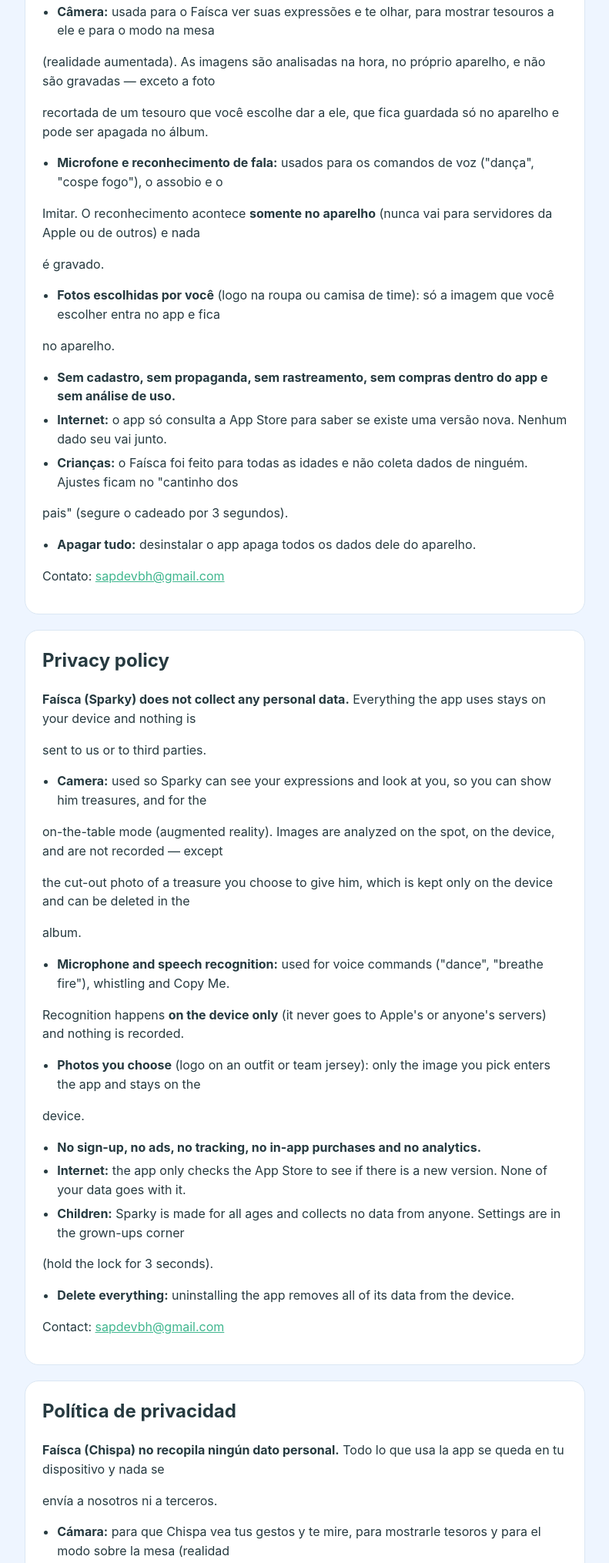
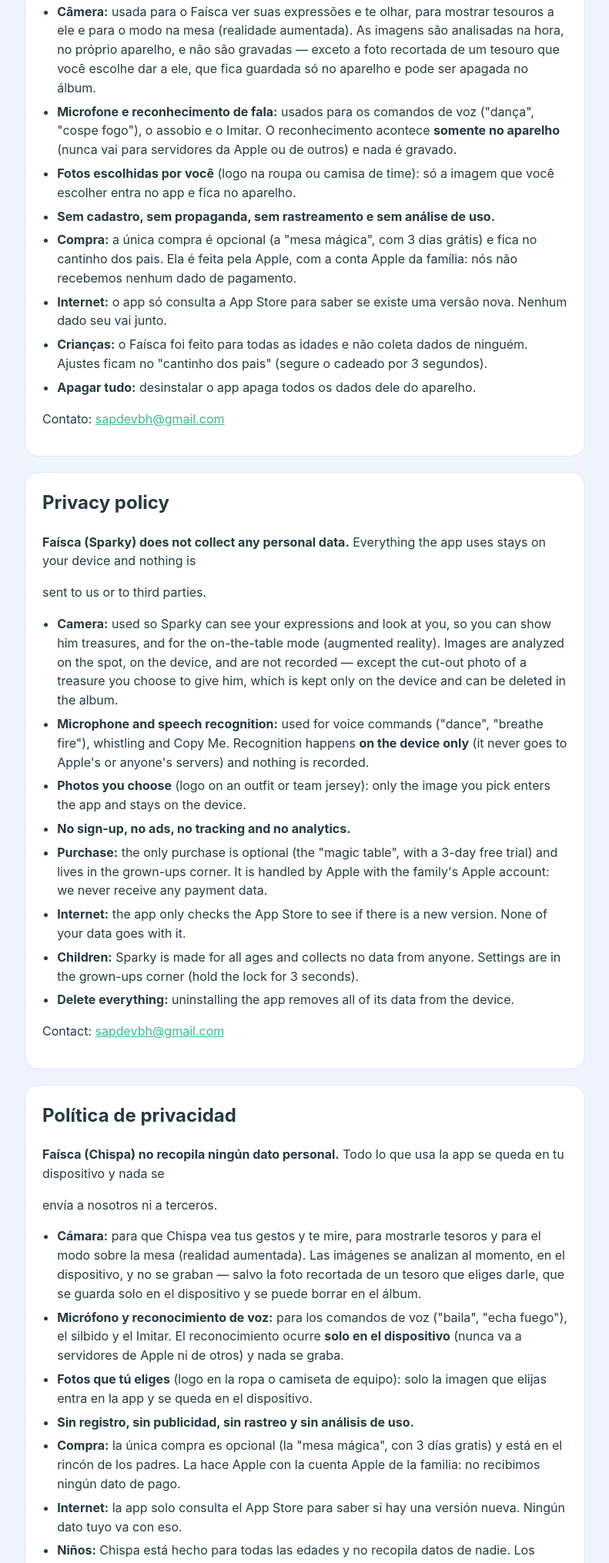
Before and after one commit to esoliveira/faisca-app, a plain HTML site: page privacidade.html in a window 1280 px wide. Shown: the part 383-2413 px from the top of the page at 77% size, without its empty margins (244-1035 px from the left). Drawn offline with Linux system fonts and the light colour scheme.

Commit message:
Site: compra opcional da mesa mágica na privacidade e no suporte
Co-Authored-By: Claude Opus 5.5 <noreply@anthropic.com>

```diff
--- a/privacidade.html
+++ b/privacidade.html
@@ -13,26 +13,13 @@
 <p><strong>O Faísca não coleta nenhum dado pessoal.</strong> Tudo o que o app usa fica só no seu aparelho e nada é enviado para nós</p>
 <p>nem para terceiros.</p>
 <ul>
-<li><strong>Câmera:</strong> usada para o Faísca ver suas expressões e te olhar, para mostrar tesouros a ele e para o modo na mesa</li>
-</ul>
-<p>  (realidade aumentada). As imagens são analisadas na hora, no próprio aparelho, e não são gravadas — exceto a foto</p>
-<p>  recortada de um tesouro que você escolhe dar a ele, que fica guardada só no aparelho e pode ser apagada no álbum.</p>
-<ul>
-<li><strong>Microfone e reconhecimento de fala:</strong> usados para os comandos de voz (&quot;dança&quot;, &quot;cospe fogo&quot;), o assobio e o</li>
-</ul>
-<p>  Imitar. O reconhecimento acontece <strong>somente no aparelho</strong> (nunca vai para servidores da Apple ou de outros) e nada</p>
-<p>  é gravado.</p>
-<ul>
-<li><strong>Fotos escolhidas por você</strong> (logo na roupa ou camisa de time): só a imagem que você escolher entra no app e fica</li>
-</ul>
-<p>  no aparelho.</p>
-<ul>
-<li><strong>Sem cadastro, sem propaganda, sem rastreamento, sem compras dentro do app e sem análise de uso.</strong></li>
+<li><strong>Câmera:</strong> usada para o Faísca ver suas expressões e te olhar, para mostrar tesouros a ele e para o modo na mesa (realidade aumentada). As imagens são analisadas na hora, no próprio aparelho, e não são gravadas — exceto a foto recortada de um tesouro que você escolhe dar a ele, que fica guardada só no aparelho e pode ser apagada no álbum.</li>
+<li><strong>Microfone e reconhecimento de fala:</strong> usados para os comandos de voz (&quot;dança&quot;, &quot;cospe fogo&quot;), o assobio e o Imitar. O reconhecimento acontece <strong>somente no aparelho</strong> (nunca vai para servidores da Apple ou de outros) e nada é gravado.</li>
+<li><strong>Fotos escolhidas por você</strong> (logo na roupa ou camisa de time): só a imagem que você escolher entra no app e fica no aparelho.</li>
+<li><strong>Sem cadastro, sem propaganda, sem rastreamento e sem análise de uso.</strong></li>
+<li><strong>Compra:</strong> a única compra é opcional (a &quot;mesa mágica&quot;, com 3 dias grátis) e fica no cantinho dos pais. Ela é feita pela Apple, com a conta Apple da família: nós não recebemos nenhum dado de pagamento.</li>
 <li><strong>Internet:</strong> o app só consulta a App Store para saber se existe uma versão nova. Nenhum dado seu vai junto.</li>
-<li><strong>Crianças:</strong> o Faísca foi feito para todas as idades e não coleta dados de ninguém. Ajustes ficam no &quot;cantinho dos</li>
-</ul>
-<p>  pais&quot; (segure o cadeado por 3 segundos).</p>
-<ul>
+<li><strong>Crianças:</strong> o Faísca foi feito para todas as idades e não coleta dados de ninguém. Ajustes ficam no &quot;cantinho dos pais&quot; (segure o cadeado por 3 segundos).</li>
 <li><strong>Apagar tudo:</strong> desinstalar o app apaga todos os dados dele do aparelho.</li>
 </ul>
 <p>Contato: <a href="mailto:sapdevbh@gmail.com">sapdevbh@gmail.com</a></p>
@@ -42,26 +29,13 @@
 <p><strong>Faísca (Sparky) does not collect any personal data.</strong> Everything the app uses stays on your device and nothing is</p>
 <p>sent to us or to third parties.</p>
 <ul>
-<li><strong>Camera:</strong> used so Sparky can see your expressions and look at you, so you can show him treasures, and for the</li>
-</ul>
-<p>  on-the-table mode (augmented reality). Images are analyzed on the spot, on the device, and are not recorded — except</p>
-<p>  the cut-out photo of a treasure you choose to give him, which is kept only on the device and can be deleted in the</p>
-<p>  album.</p>
-<ul>
-<li><strong>Microphone and speech recognition:</strong> used for voice commands (&quot;dance&quot;, &quot;breathe fire&quot;), whistling and Copy Me.</li>
-</ul>
-<p>  Recognition happens <strong>on the device only</strong> (it never goes to Apple&#x27;s or anyone&#x27;s servers) and nothing is recorded.</p>
-<ul>
-<li><strong>Photos you choose</strong> (logo on an outfit or team jersey): only the image you pick enters the app and stays on the</li>
-</ul>
-<p>  device.</p>
-<ul>
-<li><strong>No sign-up, no ads, no tracking, no in-app purchases and no analytics.</strong></li>
+<li><strong>Camera:</strong> used so Sparky can see your expressions and look at you, so you can show him treasures, and for the on-the-table mode (augmented reality). Images are analyzed on the spot, on the device, and are not recorded — except the cut-out photo of a treasure you choose to give him, which is kept only on the device and can be deleted in the album.</li>
+<li><strong>Microphone and speech recognition:</strong> used for voice commands (&quot;dance&quot;, &quot;breathe fire&quot;), whistling and Copy Me. Recognition happens <strong>on the device only</strong> (it never goes to Apple&#x27;s or anyone&#x27;s servers) and nothing is recorded.</li>
+<li><strong>Photos you choose</strong> (logo on an outfit or team jersey): only the image you pick enters the app and stays on the device.</li>
+<li><strong>No sign-up, no ads, no tracking and no analytics.</strong></li>
+<li><strong>Purchase:</strong> the only purchase is optional (the &quot;magic table&quot;, with a 3-day free trial) and lives in the grown-ups corner. It is handled by Apple with the family&#x27;s Apple account: we never receive any payment data.</li>
 <li><strong>Internet:</strong> the app only checks the App Store to see if there is a new version. None of your data goes with it.</li>
-<li><strong>Children:</strong> Sparky is made for all ages and collects no data from anyone. Settings are in the grown-ups corner</li>
-</ul>
-<p>  (hold the lock for 3 seconds).</p>
-<ul>
+<li><strong>Children:</strong> Sparky is made for all ages and collects no data from anyone. Settings are in the grown-ups corner (hold the lock for 3 seconds).</li>
 <li><strong>Delete everything:</strong> uninstalling the app removes all of its data from the device.</li>
 </ul>
 <p>Contact: <a href="mailto:sapdevbh@gmail.com">sapdevbh@gmail.com</a></p>
@@ -71,25 +45,13 @@
 <p><strong>Faísca (Chispa) no recopila ningún dato personal.</strong> Todo lo que usa la app se queda en tu dispositivo y nada se</p>
 <p>envía a nosotros ni a terceros.</p>
 <ul>
-<li><strong>Cámara:</strong> para que Chispa vea tus gestos y te mire, para mostrarle tesoros y para el modo sobre la mesa (realidad</li>
-</ul>
-<p>  aumentada). Las imágenes se analizan al momento, en el dispositivo, y no se graban — salvo la foto recortada de un</p>
-<p>  tesoro que eliges darle, que se guarda solo en el dispositivo y se puede borrar en el álbum.</p>
-<ul>
-<li><strong>Micrófono y reconocimiento de voz:</strong> para los comandos de voz (&quot;baila&quot;, &quot;echa fuego&quot;), el silbido y el Imitar. El</li>
-</ul>
-<p>  reconocimiento ocurre <strong>solo en el dispositivo</strong> (nunca va a servidores de Apple ni de otros) y nada se graba.</p>
-<ul>
-<li><strong>Fotos que tú eliges</strong> (logo en la ropa o camiseta de equipo): solo la imagen que elijas entra en la app y se queda</li>
-</ul>
-<p>  en el dispositivo.</p>
-<ul>
-<li><strong>Sin registro, sin publicidad, sin rastreo, sin compras dentro de la app y sin análisis de uso.</strong></li>
+<li><strong>Cámara:</strong> para que Chispa vea tus gestos y te mire, para mostrarle tesoros y para el modo sobre la mesa (realidad aumentada). Las imágenes se analizan al momento, en el dispositivo, y no se graban — salvo la foto recortada de un tesoro que eliges darle, que se guarda solo en el dispositivo y se puede borrar en el álbum.</li>
+<li><strong>Micrófono y reconocimiento de voz:</strong> para los comandos de voz (&quot;baila&quot;, &quot;echa fuego&quot;), el silbido y el Imitar. El reconocimiento ocurre <strong>solo en el dispositivo</strong> (nunca va a servidores de Apple ni de otros) y nada se graba.</li>
+<li><strong>Fotos que tú eliges</strong> (logo en la ropa o camiseta de equipo): solo la imagen que elijas entra en la app y se queda en el dispositivo.</li>
+<li><strong>Sin registro, sin publicidad, sin rastreo y sin análisis de uso.</strong></li>
+<li><strong>Compra:</strong> la única compra es opcional (la &quot;mesa mágica&quot;, con 3 días gratis) y está en el rincón de los padres. La hace Apple con la cuenta Apple de la familia: no recibimos ningún dato de pago.</li>
 <li><strong>Internet:</strong> la app solo consulta el App Store para saber si hay una versión nueva. Ningún dato tuyo va con eso.</li>
-<li><strong>Niños:</strong> Chispa está hecho para todas las edades y no recopila datos de nadie. Los ajustes están en el rincón de</li>
-</ul>
-<p>  los padres (mantén el candado 3 segundos).</p>
-<ul>
+<li><strong>Niños:</strong> Chispa está hecho para todas las edades y no recopila datos de nadie. Los ajustes están en el rincón de los padres (mantén el candado 3 segundos).</li>
 <li><strong>Borrar todo:</strong> desinstalar la app borra todos sus datos del dispositivo.</li>
 </ul>
 <p>Contacto: <a href="mailto:sapdevbh@gmail.com">sapdevbh@gmail.com</a></p>
```
Also changed, not shown: suporte.html (+3 -0 lines).
